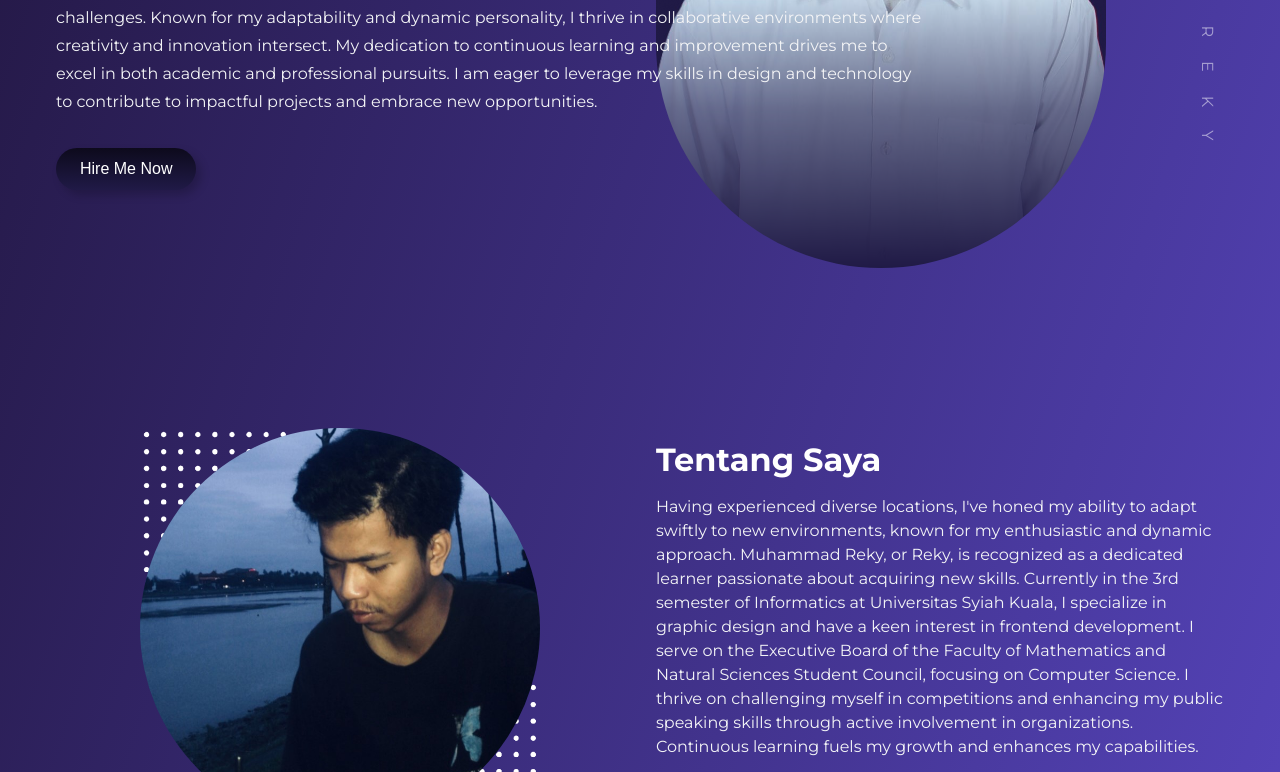
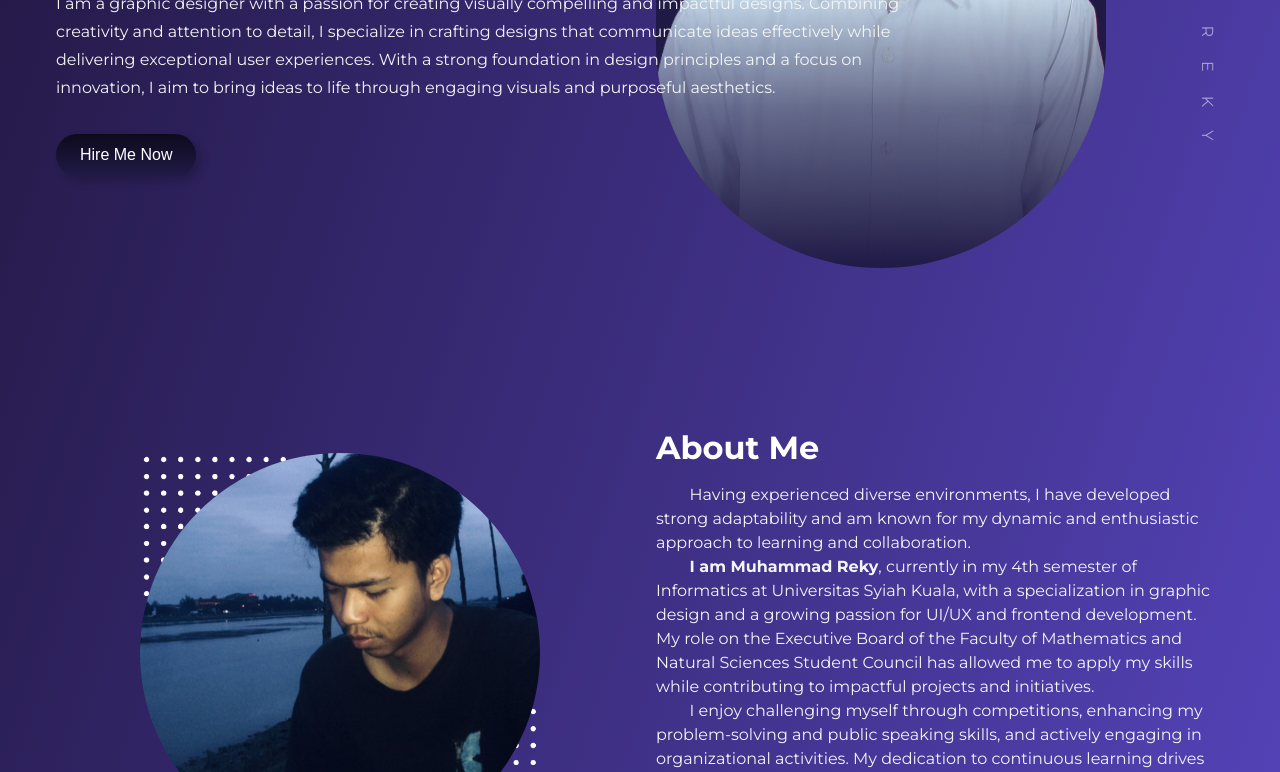
Before and after one commit to mhRekyy/Portofolio, a plain HTML site: page index.html in a window 1280 px wide. Shown: the part 600-1372 px from the top of the page. Drawn offline with nearby package versions, Linux system fonts and the light colour scheme.

Commit message:
index.html

```diff
--- a/index.html
+++ b/index.html
@@ -34,17 +34,16 @@
     </div>
     <div class="header__content">
       <div>
-        <h1>Reky<br />UI/UX Designer<br />Student</h1>
+        <h1>Reky<br />Graphic Design<br />Student</h1>
       </div>
       <p class="section__description">
-        I am Muhammad Reky, an Informatics student experienced in graphic design and passionate about tackling
-        challenges. Known for my adaptability and dynamic personality, I thrive in collaborative environments where
-        creativity and innovation intersect. My dedication to continuous learning and improvement drives me to excel in
-        both academic and professional pursuits. I am eager to leverage my skills in design and technology to contribute
-        to impactful projects and embrace new opportunities.
+        I am a graphic designer with a passion for creating visually compelling and impactful designs.
+        Combining creativity and attention to detail, I specialize in crafting designs that communicate ideas
+        effectively while delivering exceptional user experiences. With a strong foundation in design principles
+        and a focus on innovation, I aim to bring ideas to life through engaging visuals and purposeful aesthetics.
       </p>
       <div class="header__btn">
-        <a href="https://fastwork.id/user/derell"><button class="btn">Hire Me Now</button></a>
+        <a href="https://www.linkedin.com/in/muhammad-reky-1bb650337/"><button class="btn">Hire Me Now</button></a>
       </div>
     </div>
   </header>
@@ -56,21 +55,20 @@
       <img src="img/about.JPG" alt="about" class="about__img" />
     </div>
     <div class="about__content">
-      <h2 class="section__header">Tentang Saya</h2>
+      <h2 class="section__header">About Me</h2>
       <p class="section__description">
-        Having experienced diverse locations, I've honed my ability to adapt swiftly to new environments, known for my
-          enthusiastic and dynamic approach.
-
-        Muhammad Reky, or Reky, is recognized as a dedicated learner passionate about acquiring new skills. Currently in
-          the 3rd semester of Informatics at Universitas Syiah Kuala, I specialize in graphic design and have a keen
-          interest in frontend development. I serve on the Executive Board of the Faculty of Mathematics and Natural
-          Sciences Student Council, focusing on Computer Science.
-
-        I thrive on challenging myself in competitions and enhancing my public speaking skills through active
-          involvement in organizations. Continuous learning fuels my growth and enhances my capabilities.
+        &nbsp;&nbsp;&nbsp;&nbsp;&nbsp;&nbsp;&nbsp;&nbsp;Having experienced diverse environments, I have developed strong
+        adaptability and am known for my dynamic and enthusiastic approach to learning and collaboration.
+        <br>&nbsp;&nbsp;&nbsp;&nbsp;&nbsp;&nbsp;&nbsp;&nbsp;<b>I am Muhammad Reky</b>, currently in my 4th semester of Informatics at Universitas Syiah Kuala,
+        with a specialization in graphic design and a growing passion for UI/UX and frontend development.
+        My role on the Executive Board of the Faculty of Mathematics and Natural Sciences Student Council
+        has allowed me to apply my skills while contributing to impactful projects and initiatives. <br/>
+        &nbsp;&nbsp;&nbsp;&nbsp;&nbsp;&nbsp;&nbsp;&nbsp;I enjoy challenging myself through competitions, enhancing my problem-solving and public speaking skills,
+        and actively engaging in organizational activities. My dedication to continuous learning drives my growth
+        as I aim to merge creativity, technology, and innovation in every endeavor I pursue.
         </p>
       <div class="about__btn">
-        <button class="btn">Download CV</button>
+        <a href=""><button class="btn">Download CV</button></a>
       </div>
     </div>
   </section>
@@ -184,11 +182,11 @@
       on my personal portfolio website.
     </p>
     <div class="contact__socials">
-      <a href="#"><i class="ri-facebook-fill"></i></a>
-      <a href="#"><i class="ri-linkedin-fill"></i></a>
-      <a href="#"><i class="ri-whatsapp-fill"></i></a>
-      <a href="#"><i class="ri-instagram-line"></i></a>
-      <a href="#"><i class="ri-tiktok-line"></i></a>
+      <a href="https://discord.gg/ytHzDDTT"><i class="ri-discord-fill"></i></a>
+      <a href="https://www.linkedin.com/in/muhammad-reky-1bb650337/"><i class="ri-linkedin-fill"></i></a>
+      <a href="https://wa.me/6285765896242"><i class="ri-whatsapp-fill"></i></a>
+      <a href="https://www.instagram.com/mh.reky/"><i class="ri-instagram-line"></i></a>
+      <a href="https://www.tiktok.com/@rukuuuu2?_t=ZS-8tPAVv2bGTg&_r=1"><i class="ri-tiktok-line"></i></a>
     </div>
   </section>
   <footer class="footer">
```
